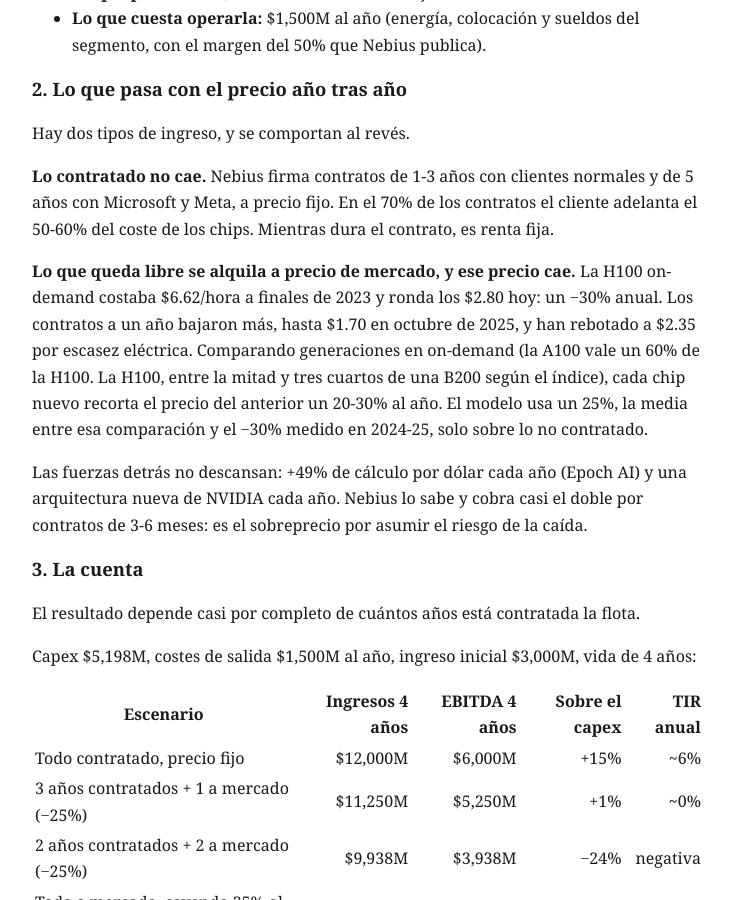
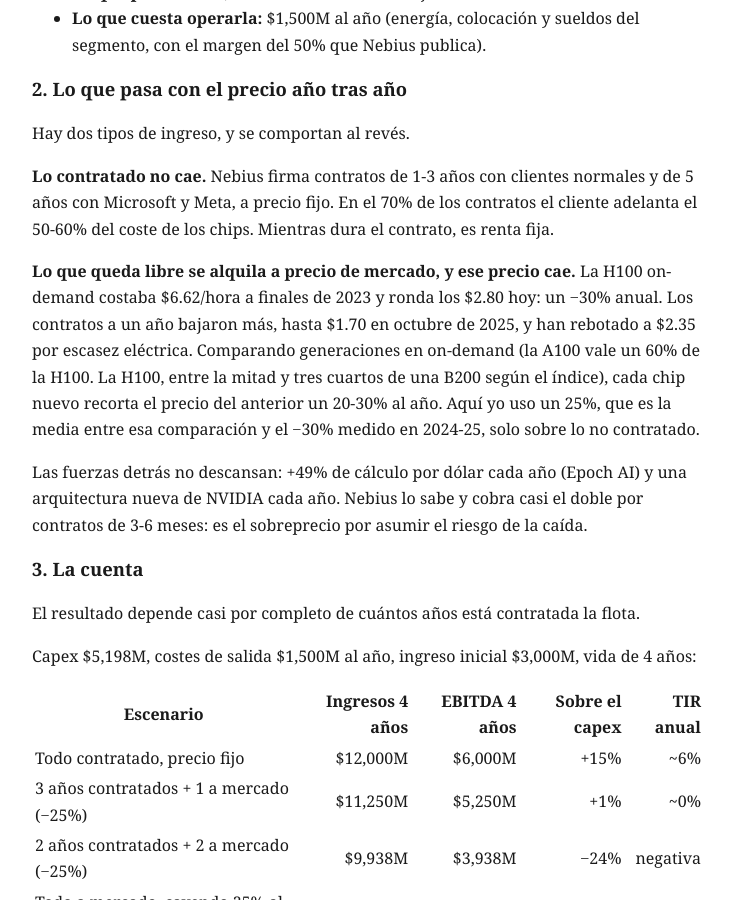
Before and after one commit to atapiawastaken/atapiawastaken.github.io, a Jekyll site: the page built from _posts/2026-10-19-economia-de-una-gpu.md, in a window 1280 px wide and 900 px high, scrolled down 1459 px. Shown: the whole window, without its empty margins (272-1004 px from the left). Built offline with Jekyll 4.4.1, drawn with Linux system fonts in a browser that asks for light colours.

Commit message:
First person in the 25% assumption

```diff
--- a/_posts/2026-10-19-economia-de-una-gpu.md
+++ b/_posts/2026-10-19-economia-de-una-gpu.md
@@ -43,7 +43,7 @@ Hay dos tipos de ingreso, y se comportan al revés.
 
 **Lo contratado no cae.** Nebius firma contratos de 1-3 años con clientes normales y de 5 años con Microsoft y Meta, a precio fijo. En el 70% de los contratos el cliente adelanta el 50-60% del coste de los chips. Mientras dura el contrato, es renta fija.
 
-**Lo que queda libre se alquila a precio de mercado, y ese precio cae.** La H100 on-demand costaba $6.62/hora a finales de 2023 y ronda los $2.80 hoy: un −30% anual. Los contratos a un año bajaron más, hasta $1.70 en octubre de 2025, y han rebotado a $2.35 por escasez eléctrica. Comparando generaciones en on-demand (la A100 vale un 60% de la H100. La H100, entre la mitad y tres cuartos de una B200 según el índice), cada chip nuevo recorta el precio del anterior un 20-30% al año. El modelo usa un 25%, la media entre esa comparación y el −30% medido en 2024-25, solo sobre lo no contratado.
+**Lo que queda libre se alquila a precio de mercado, y ese precio cae.** La H100 on-demand costaba $6.62/hora a finales de 2023 y ronda los $2.80 hoy: un −30% anual. Los contratos a un año bajaron más, hasta $1.70 en octubre de 2025, y han rebotado a $2.35 por escasez eléctrica. Comparando generaciones en on-demand (la A100 vale un 60% de la H100. La H100, entre la mitad y tres cuartos de una B200 según el índice), cada chip nuevo recorta el precio del anterior un 20-30% al año. Aquí yo uso un 25%, que es la media entre esa comparación y el −30% medido en 2024-25, solo sobre lo no contratado.
 
 Las fuerzas detrás no descansan: +49% de cálculo por dólar cada año (Epoch AI) y una arquitectura nueva de NVIDIA cada año. Nebius lo sabe y cobra casi el doble por contratos de 3-6 meses: es el sobreprecio por asumir el riesgo de la caída.
 
```
